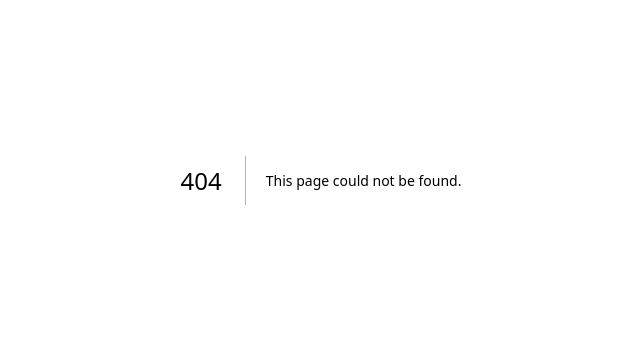
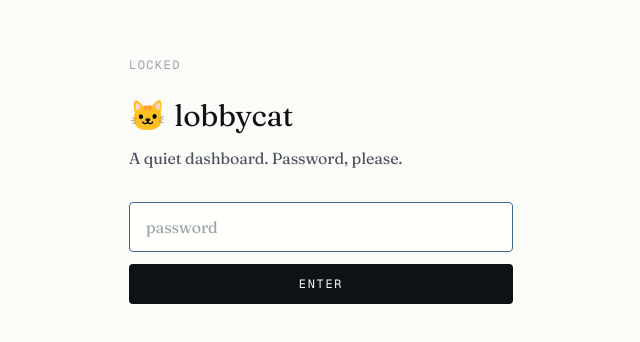
Before and after one commit to sugaroverflow/lobbycat, a Next.js app: page /login in a window 1280 px wide. Before the commit this address had no page. Shown: the part 220-562 px from the top of the page, without its empty margins (319-959 px from the left). Built offline with nearby package versions, Linux system fonts and the light colour scheme.

Commit message:
feat(auth): password gate via middleware
Until Resend magic-link is wired (v0.2), the dashboard is gated by a
shared LOBBYCAT_PASSWORD env var. Login page is editorial-styled.
HttpOnly cookie, 30 day expiry.

```diff
--- /dev/null
+++ b/src/app/login/page.tsx
@@ -0,0 +1,61 @@
+import { redirect } from "next/navigation";
+import { cookies } from "next/headers";
+
+async function login(formData: FormData) {
+  "use server";
+  const password = String(formData.get("password") || "");
+  const from = String(formData.get("from") || "/");
+  if (password === process.env.LOBBYCAT_PASSWORD) {
+    const jar = await cookies();
+    jar.set("lc_auth", password, {
+      httpOnly: true,
+      secure: true,
+      sameSite: "lax",
+      maxAge: 60 * 60 * 24 * 30, // 30 days
+      path: "/",
+    });
+    redirect(from || "/");
+  }
+  redirect(`/login?from=${encodeURIComponent(from)}&err=1`);
+}
+
+export default async function LoginPage({
+  searchParams,
+}: {
+  searchParams: Promise<{ from?: string; err?: string }>;
+}) {
+  const { from = "/", err } = await searchParams;
+  return (
+    <main className="min-h-screen flex flex-col items-center justify-center px-6 bg-bg">
+      <div className="max-w-sm w-full">
+        <div className="eyebrow mb-6">Locked</div>
+        <h1 className="serif text-3xl text-ink tracking-tight">
+          <span className="mr-2">🐱</span>lobbycat
+        </h1>
+        <p className="serif text-base text-muted mt-3">
+          A quiet dashboard. Password, please.
+        </p>
+        <form action={login} className="mt-8 space-y-3">
+          <input type="hidden" name="from" value={from} />
+          <input
+            type="password"
+            name="password"
+            autoFocus
+            autoComplete="current-password"
+            placeholder="password"
+            className="serif w-full px-4 py-3 bg-surface border border-rule rounded-sm placeholder:text-whisper focus:outline-none focus:border-accent"
+          />
+          {err && (
+            <p className="mono text-xs text-warm">that&apos;s not it. try again.</p>
+          )}
+          <button
+            type="submit"
+            className="mono text-xs uppercase tracking-[0.14em] w-full py-3 bg-ink text-white rounded-sm hover:bg-accent transition"
+          >
+            Enter
+          </button>
+        </form>
+      </div>
+    </main>
+  );
+}
--- /dev/null
+++ b/src/middleware.ts
@@ -0,0 +1,24 @@
+import { NextResponse } from "next/server";
+import type { NextRequest } from "next/server";
+
+const PUBLIC_PATHS = ["/login", "/_next", "/favicon"];
+
+export function middleware(req: NextRequest) {
+  const { pathname } = req.nextUrl;
+  if (PUBLIC_PATHS.some((p) => pathname.startsWith(p))) return NextResponse.next();
+
+  const expected = process.env.LOBBYCAT_PASSWORD;
+  if (!expected) return NextResponse.next(); // no gate configured = open
+
+  const cookie = req.cookies.get("lc_auth")?.value;
+  if (cookie && cookie === expected) return NextResponse.next();
+
+  const url = req.nextUrl.clone();
+  url.pathname = "/login";
+  url.searchParams.set("from", pathname);
+  return NextResponse.redirect(url);
+}
+
+export const config = {
+  matcher: ["/((?!api|_next/static|_next/image|favicon.ico).*)"],
+};
```
